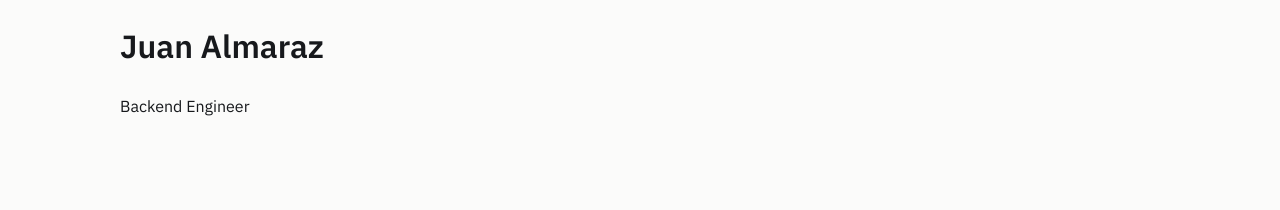
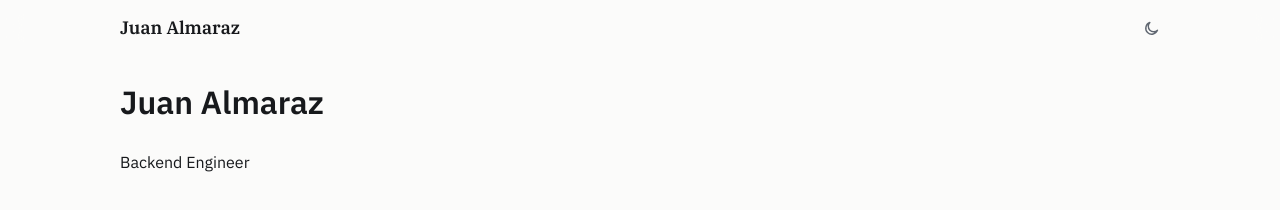
Before and after one commit to almarazj/personal-website, an Astro site: page / in a window 1280 px wide. Built offline with nearby package versions, Linux system fonts and the light colour scheme; Astro itself is replaced by a stand-in of ours.

Commit message:
Add sticky header with name and light/dark toggle (#2)

```diff
--- /dev/null
+++ b/src/components/site/Header.astro
@@ -0,0 +1,45 @@
+---
+import { getEntry } from 'astro:content';
+import ThemeToggle from './ThemeToggle.astro';
+
+const profile = await getEntry('profile', 'profile');
+---
+
+<header class="site-header">
+  <div class="page bar">
+    <a class="name" href="/">{profile?.data.name}</a>
+    <ThemeToggle />
+  </div>
+</header>
+
+<style>
+  .site-header {
+    position: sticky;
+    top: 0;
+    z-index: 10;
+    /* The glass bleeds over the body gutters to the viewport edges; .bar keeps the content on the page frame. */
+    margin-inline: calc(-1 * var(--gutter-l)) calc(-1 * var(--gutter-r));
+    padding-inline: var(--gutter-l) var(--gutter-r);
+    background: color-mix(in srgb, var(--bg) 72%, transparent);
+    -webkit-backdrop-filter: blur(14px) saturate(150%);
+    backdrop-filter: blur(14px) saturate(150%);
+  }
+  @media (prefers-reduced-transparency: reduce) {
+    .site-header {
+      background: var(--bg);
+    }
+  }
+  .bar {
+    display: flex;
+    align-items: center;
+    justify-content: space-between;
+    gap: 16px;
+    height: 56px;
+  }
+  .name {
+    font: 600 18px/1 var(--font-serif);
+    color: var(--fg);
+    text-decoration: none;
+    white-space: nowrap;
+  }
+</style>
--- /dev/null
+++ b/src/components/site/ThemeToggle.astro
@@ -0,0 +1,67 @@
+<button type="button" class="theme-toggle" aria-label="Dark mode" aria-pressed="false" data-theme-toggle>
+  <svg class="moon" viewBox="0 0 24 24" aria-hidden="true"><path d="M20.5 14.3A8.5 8.5 0 1 1 9.7 3.5a6.8 6.8 0 0 0 10.8 10.8z" /></svg>
+  <svg class="sun" viewBox="0 0 24 24" aria-hidden="true">
+    <circle cx="12" cy="12" r="4.5" />
+    <path d="M12 1.8v2.4M12 19.8v2.4M1.8 12h2.4M19.8 12h2.4M4.8 4.8l1.7 1.7M17.5 17.5l1.7 1.7M4.8 19.2l1.7-1.7M17.5 6.5l1.7-1.7" />
+  </svg>
+</button>
+
+<style>
+  .theme-toggle {
+    display: grid;
+    place-items: center;
+    /* The padding is hit area only; the negative margin puts the icon itself on the frame's right edge. */
+    margin-right: -6px;
+    padding: 6px;
+    color: var(--muted);
+    background: none;
+    border: 0;
+    border-radius: var(--radius-control);
+    cursor: pointer;
+    transition: color 150ms;
+  }
+  .theme-toggle:hover {
+    color: var(--fg);
+  }
+  svg {
+    grid-area: 1 / 1;
+    width: 17px;
+    height: 17px;
+    fill: none;
+    stroke: currentColor;
+    stroke-width: 2;
+    stroke-linecap: round;
+    stroke-linejoin: round;
+  }
+  /* The icon names what a click switches to; the pre-paint mode picks it, so it never flashes. */
+  .sun,
+  :global(:root[data-mode='dark']) .moon {
+    display: none;
+  }
+  :global(:root[data-mode='dark']) .sun {
+    display: block;
+  }
+  /* A larger hit area for touch. */
+  @media (max-width: 680px) {
+    .theme-toggle {
+      margin-right: -9px;
+      padding: 7px 9px;
+    }
+    svg {
+      width: 18px;
+      height: 18px;
+    }
+  }
+</style>
+
+<script>
+  import { followSystem, toggleTheme } from './theme';
+
+  const button = document.querySelector<HTMLButtonElement>('[data-theme-toggle]');
+  const sync = () =>
+    button?.setAttribute('aria-pressed', String(document.documentElement.dataset.mode === 'dark'));
+  sync();
+  button?.addEventListener('click', toggleTheme);
+  document.addEventListener('themechange', sync);
+  followSystem();
+</script>
--- /dev/null
+++ b/src/components/site/theme.ts
@@ -0,0 +1,31 @@
+const setMode = (dark: boolean) => {
+  const root = document.documentElement;
+  if (dark) root.dataset.mode = 'dark';
+  else delete root.dataset.mode;
+  document.dispatchEvent(new CustomEvent('themechange'));
+};
+
+// Single owner of the stored mode; the pre-paint script in Base.astro only reads it.
+export function toggleTheme(): boolean {
+  const dark = document.documentElement.dataset.mode !== 'dark';
+  setMode(dark);
+  try {
+    localStorage.setItem('mode', dark ? 'dark' : 'light');
+  } catch {
+    // storage blocked: the choice just won't persist
+  }
+  return dark;
+}
+
+/** Until the reader picks a mode, the page tracks the system's as it changes. */
+export function followSystem() {
+  matchMedia('(prefers-color-scheme: dark)').addEventListener('change', (e) => {
+    let stored = null;
+    try {
+      stored = localStorage.getItem('mode');
+    } catch {
+      // storage blocked: nothing was stored
+    }
+    if (!stored) setMode(e.matches);
+  });
+}
--- a/src/layouts/Base.astro
+++ b/src/layouts/Base.astro
@@ -1,6 +1,7 @@
 ---
 import '../styles/tokens.css';
 import '../styles/base.css';
+import Header from '../components/site/Header.astro';
 
 interface Props {
   title: string;
@@ -42,6 +43,7 @@ const fonts =
     <link rel="stylesheet" href={fonts} />
   </head>
   <body id="top">
+    <Header />
     <slot />
   </body>
 </html>
--- a/src/styles/tokens.css
+++ b/src/styles/tokens.css
@@ -13,6 +13,7 @@
 
   --gutter-l: max(16px, env(safe-area-inset-left));
   --gutter-r: max(16px, env(safe-area-inset-right));
+  --radius-control: 6px;
   /* One frame for header, page and footer. */
   --page-max: 1040px;
 }
```
Also changed, not shown: docs/design.md (+8 -0 lines).
